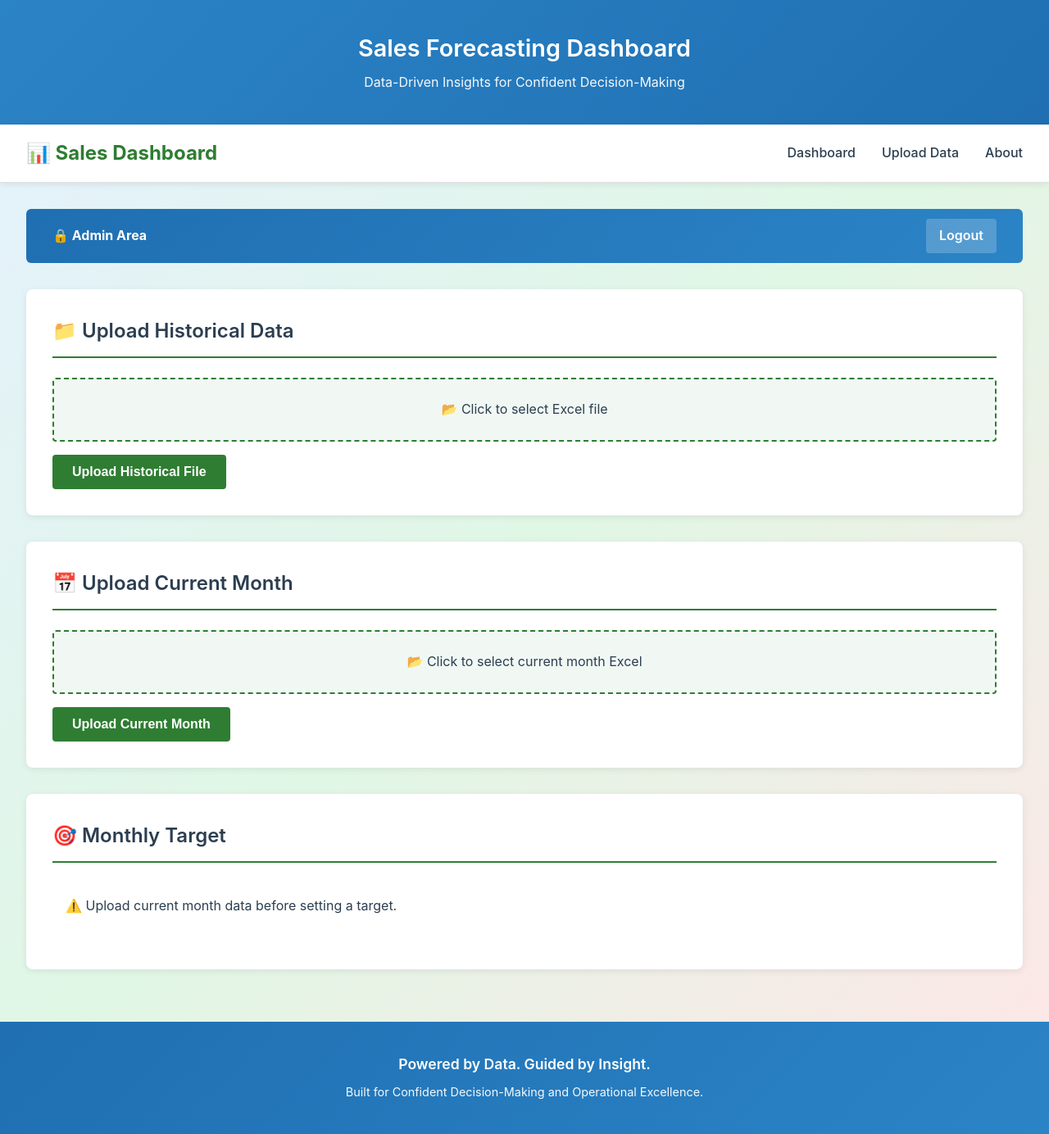
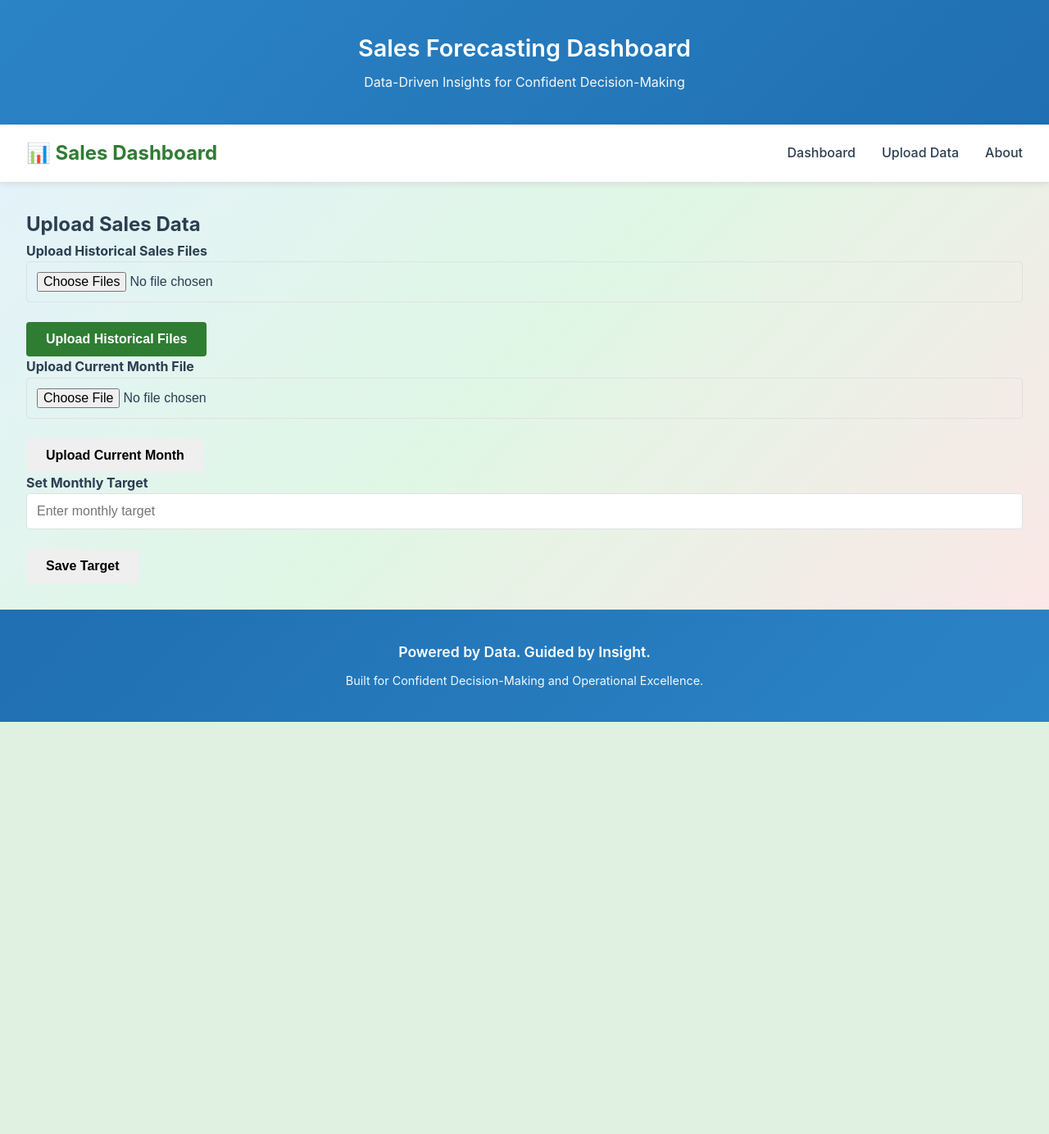
Before and after one commit to adeelciit786-hue/sale, a Flask app: template sales_app/templates/upload.html in a window 1280 px wide. Shown: the whole page at 82% size. After the commit the page ends 881 px from the top, so only its background shows below. Run offline with Flask 3, Linux system fonts and the light colour scheme; the template is opened without the code that fills it, so the values that code supplies are empty.

Commit message:
Fix upload template context

```diff
--- a/sales_app/templates/upload.html
+++ b/sales_app/templates/upload.html
@@ -1,136 +1,124 @@
 {% extends "base.html" %}
 
-{% block title %}Upload Data - Sales Dashboard{% endblock %}
+{% block content %}
+<div class="container mt-4">
 
-{% block extra_css %}
-<style>
-    .admin-bar {
-        display: flex;
-        justify-content: space-between;
-        align-items: center;
-        background: linear-gradient(135deg, #1f6fb2 0%, #2b84c6 100%);
-        padding: 0.75rem 2rem;
-        border-radius: 6px;
-        margin-bottom: 2rem;
-        color: white;
-    }
-
-    .logout-link {
-        color: white;
-        text-decoration: none;
-        font-weight: 600;
-        padding: 0.5rem 1rem;
-        background: rgba(255, 255, 255, 0.2);
-        border-radius: 4px;
-    }
-
-    .upload-section {
-        background: white;
-        border-radius: 8px;
-        padding: 2rem;
-        margin-bottom: 2rem;
-        box-shadow: 0 2px 8px rgba(0, 0, 0, 0.08);
-    }
-
-    .section-title {
-        font-size: 1.5rem;
-        font-weight: 600;
-        color: #2C3E50;
-        margin-bottom: 1.5rem;
-        border-bottom: 2px solid #2E7D32;
-        padding-bottom: 0.75rem;
-    }
-
-    .file-input-label {
-        display: block;
-        padding: 1.5rem;
-        border: 2px dashed #2E7D32;
-        border-radius: 4px;
-        text-align: center;
-        cursor: pointer;
-        background: #F1F8F4;
-    }
-
-    .file-input {
-        display: none;
-    }
-</style>
-{% endblock %}
-
-{% block content %}
-
-<div class="admin-bar">
-    <strong>🔒 Admin Area</strong>
-    <a href="{{ url_for('logout') }}" class="logout-link">Logout</a>
-</div>
+    <h2 class="mb-4">Upload Sales Data</h2>
 
     {% if message %}
-<div class="alert alert-{{ message_type | default('info') }}">
+        <div class="alert alert-{{ message_type|default('info') }}">
             {{ message }}
         </div>
     {% endif %}
 
-<!-- HISTORICAL UPLOAD -->
-<div class="upload-section">
-    <h2 class="section-title">📁 Upload Historical Data</h2>
+    <!-- ===============================
+         Historical Files Upload
+    ================================ -->
+    <div class="card mb-4">
+        <div class="card-header">
+            <strong>Upload Historical Sales Files</strong>
+        </div>
+        <div class="card-body">
+            <form method="POST" enctype="multipart/form-data">
+                <input type="hidden" name="upload_type" value="historical">
 
-    <form method="POST" enctype="multipart/form-data">
-        <label class="file-input-label">
-            📂 Click to select Excel file
-            <input type="file" name="historical_file" class="file-input" accept=".xlsx" required>
-        </label>
+                <div class="mb-3">
+                    <input
+                        type="file"
+                        name="historical_files"
+                        multiple
+                        class="form-control"
+                        required
+                    >
+                </div>
 
-        <button type="submit" class="btn btn-primary" style="margin-top: 1rem;">
-            Upload Historical File
+                <button type="submit" class="btn btn-primary">
+                    Upload Historical Files
                 </button>
             </form>
+
+            {% if historical_files %}
+                <hr>
+                <h6>Uploaded Historical Files</h6>
+                <ul class="list-group">
+                    {% for file in historical_files %}
+                        <li class="list-group-item">{{ file }}</li>
+                    {% endfor %}
+                </ul>
+            {% endif %}
+        </div>
     </div>
 
-<!-- CURRENT MONTH UPLOAD -->
-<div class="upload-section">
-    <h2 class="section-title">📅 Upload Current Month</h2>
+    <!-- ===============================
+         Current Month Upload
+    ================================ -->
+    <div class="card mb-4">
+        <div class="card-header">
+            <strong>Upload Current Month File</strong>
+        </div>
+        <div class="card-body">
+            <form method="POST" enctype="multipart/form-data">
+                <input type="hidden" name="upload_type" value="current">
 
-    <form method="POST" enctype="multipart/form-data">
-        <label class="file-input-label">
-            📂 Click to select current month Excel
-            <input type="file" name="current_month_file" class="file-input" accept=".xlsx" required>
-        </label>
+                <div class="mb-3">
+                    <input
+                        type="file"
+                        name="current_month_file"
+                        class="form-control"
+                        required
+                    >
+                </div>
 
-        <button type="submit" class="btn btn-primary" style="margin-top: 1rem;">
+                <button type="submit" class="btn btn-success">
                     Upload Current Month
                 </button>
             </form>
+
+            {% if current_month_file %}
+                <p class="mt-3">
+                    <strong>Current Month File:</strong>
+                    {{ current_month_file }}
+                </p>
+            {% endif %}
+        </div>
     </div>
 
-<!-- MONTHLY TARGET -->
-<div class="upload-section">
-    <h2 class="section-title">🎯 Monthly Target</h2>
+    <!-- ===============================
+         Monthly Target
+    ================================ -->
+    <div class="card mb-4">
+        <div class="card-header">
+            <strong>Set Monthly Target</strong>
+        </div>
+        <div class="card-body">
+            <form method="POST">
+                <input type="hidden" name="upload_type" value="target">
 
-    {% set current_month = data.current_month | default('') %}
-
-    {% if current_month %}
-    <form method="POST">
-        <input type="hidden" name="current_month" value="{{ current_month }}">
-
-        <div class="form-group">
-            <label class="form-label">Target Amount (AED)</label>
-            <input type="number"
-                   name="target_value"
+                <div class="mb-3">
+                    <input
+                        type="number"
+                        step="0.01"
+                        name="monthly_target"
                         class="form-control"
-                   min="0"
-                   step="0.01"
-                   required>
+                        placeholder="Enter monthly target"
+                        value="{{ current_target or '' }}"
+                        required
+                    >
                 </div>
 
-        <button type="submit" class="btn btn-primary">
+                <button type="submit" class="btn btn-warning">
                     Save Target
                 </button>
             </form>
-    {% else %}
-    <div class="alert alert-warning">
-        ⚠️ Upload current month data before setting a target.
-    </div>
+
+            {% if current_target %}
+                <p class="mt-3">
+                    <strong>Current Target:</strong>
+                    {{ current_target }}
+                </p>
             {% endif %}
         </div>
+    </div>
 
+</div>
 {% endblock %}
```
Lines whose indentation alone changed are shown as unchanged.
